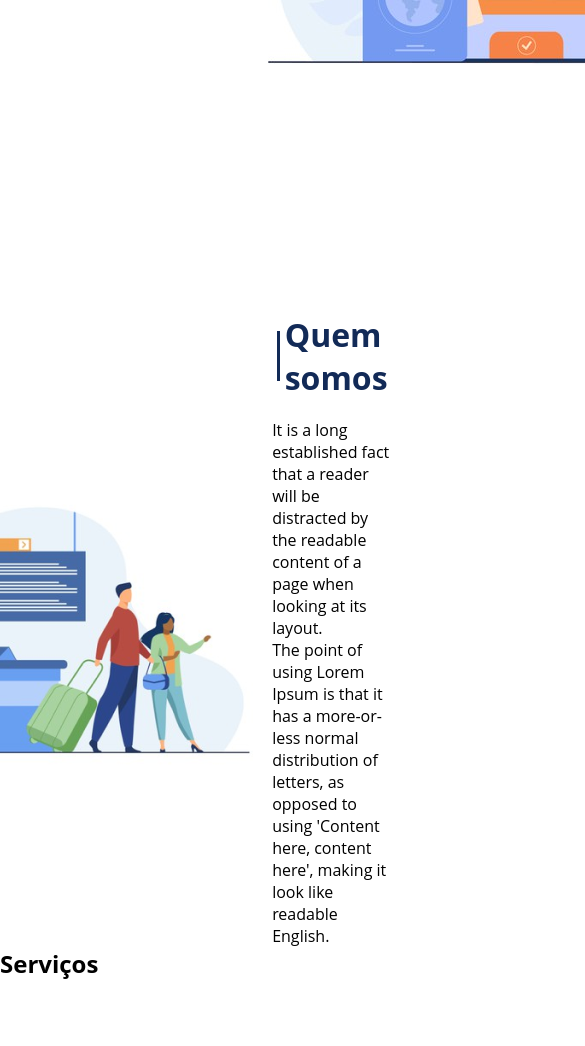
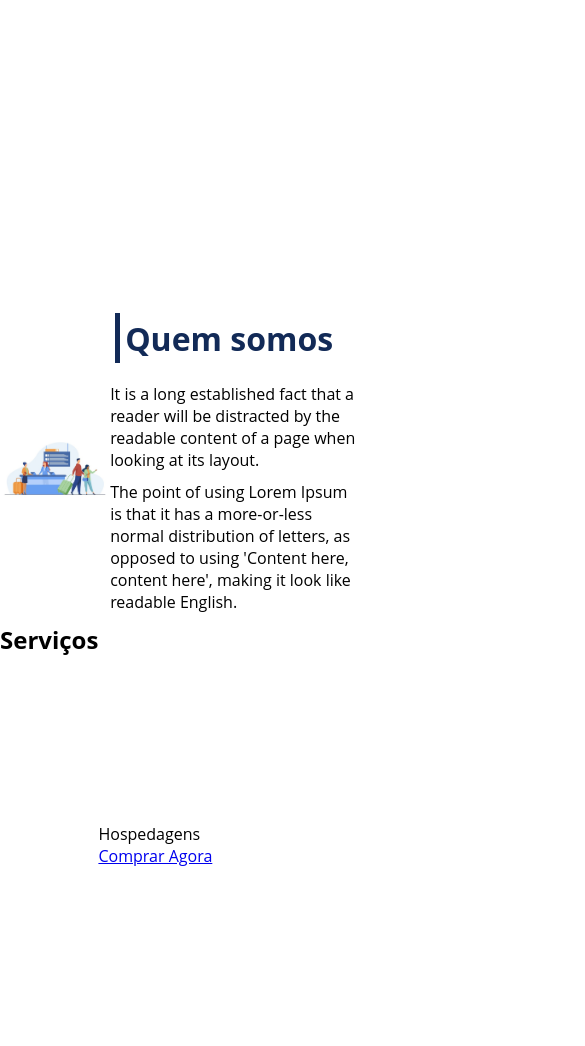
Before and after one commit to Gid-lamim/CSS-flexbox-practice, a plain HTML site: page index.html in a window 390 px wide. Shown: the part 631-1677 px from the top of the page, 585 px wide, since content can reach past the window. Drawn offline with Linux system fonts and the light colour scheme.

Commit message:
make images responsive

```diff
--- a/style.css
+++ b/style.css
@@ -14,6 +14,10 @@ ul li a{
     text-decoration: none;
 }
 
+div img{
+    display: block;
+    width: 100%;
+}
 .flex-container {
     display: flex;
     max-width: 992px;
@@ -98,3 +102,8 @@ header .menu{
     background-color: #122a57;
     position: relative;
 }
+
+#quem-somos p{
+    margin-bottom: 10px;
+    width: 90%;
+}
```
